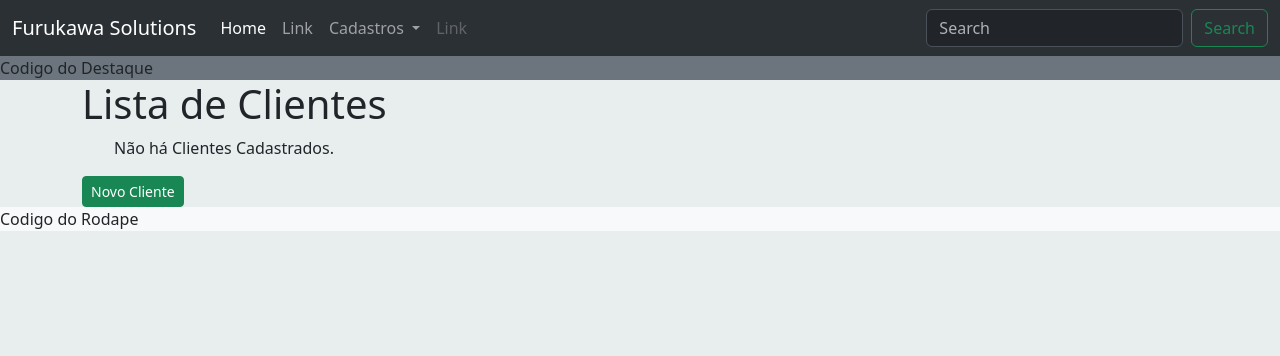
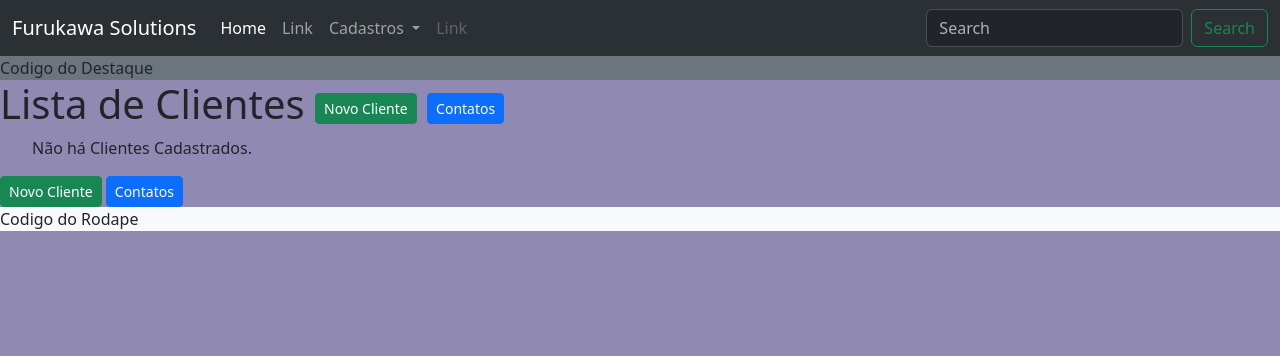
Before and after one commit to diegofurukawa/Django_Cleiton, a Django app: page / in a window 1280 px wide. Shown: the top 356 px of the page. Run offline with Django 4.2, Linux system fonts and the light colour scheme; data that the repository does not hold is empty.

Commit message:
Alterados

```diff
--- a/furukawa/templates/default.html
+++ b/furukawa/templates/default.html
@@ -70,9 +70,7 @@
         {% endblock  %}
 
         <!-- Codigo do Destaque -->
-        <div class="container">
-            {% block content %}{% endblock content %}
-        </div>
+        {% block content %}{% endblock content %}
 
         <!-- Codigo do Destaque -->
         {% block rodape %}
--- a/furukawa/templates/furukawa/contact_confirm_delete.html
+++ b/furukawa/templates/furukawa/contact_confirm_delete.html
@@ -5,11 +5,12 @@
 {% endblock page_title %}
 
 {% block content %}
+    <div class="container">
         <h1>
             Excluir Contato?
         </h1>
 
-    <p> Tem certeza que deseja excluir o Contato <strong> {{ contact.cName}} </strong> ?</p>
+        <p> Tem certeza que deseja excluir o Contato <strong> {{ contact.cName }} </strong> ?</p>
 
         <form method="POST">
             {% csrf_token %}
@@ -17,4 +18,5 @@
             <button type="submit" class="btn btn-danger btn-sm">Excluir</button>
             <a href="{% url 'contact_list' %}" class="btn btn-primary btn-sm">Cancelar</a>
         </form>
+    </div>
 {% endblock content %}
--- a/furukawa/templates/furukawa/contact_form.html
+++ b/furukawa/templates/furukawa/contact_form.html
@@ -10,6 +10,7 @@
 {% endblock page_title %}
 
 {% block content %}
+<div class="container">
     {% if contact.pk %}
         <h1> Editar Contato </h1>
     {% else %}
@@ -24,6 +25,5 @@
         <button type="submit" class="btn btn-success"> <strong> Salvar </strong> </button>
         <a href="{% url 'contact_list' %}" class="btn btn-danger">Cancelar</a>
     </form>
-
-
+</div>
 {% endblock content %}
--- a/furukawa/templates/furukawa/customer_confirm_delete.html
+++ b/furukawa/templates/furukawa/customer_confirm_delete.html
@@ -5,11 +5,12 @@
 {% endblock page_title %}
 
 {% block content %}
+<div class="container">
     <h1>
         Excluir Cliente?
     </h1>
 
-    <p> Tem certeza que deseja excluir o Cliente <strong> {{ customer.cName}} </strong> ?</p>
+    <p> Tem certeza que deseja excluir o Cliente <strong> {{ customer.cCustomerShortName }} </strong> ?</p>
 
     <form method="POST">
         {% csrf_token %}
@@ -17,4 +18,5 @@
         <button type="submit" class="btn btn-danger btn-sm">Excluir</button>
         <a href="{% url 'customer_list' %}" class="btn btn-primary btn-sm">Cancelar</a>
     </form>
+</div>
 {% endblock content %}
--- a/furukawa/templates/furukawa/customer_form.html
+++ b/furukawa/templates/furukawa/customer_form.html
@@ -9,7 +9,9 @@
     {% endif %}
 {% endblock page_title %}
 
+
 {% block content %}
+    <div class="container">
         {% if customer.pk %}
             <h1> Editar Cliente </h1>
         {% else %}
@@ -25,5 +27,5 @@
             <a href="{% url 'customer_list' %}" class="btn btn-danger">Cancelar</a>
         </form>
 
-
+    </div>
 {% endblock content %}
--- a/furukawa/templates/furukawa/customer_list.html
+++ b/furukawa/templates/furukawa/customer_list.html
@@ -3,9 +3,12 @@
 {% block page_title %}Lista de Clientes{% endblock page_title %}
 
 {% block content %}
-  <h1> Lista de Clientes </h1>
+<div class="table-responsive-xxl">
+  <h1> Lista de Clientes
+    <a href="{% url 'customer_create' %}" class="btn btn-success btn-sm">Novo Cliente</a>
+    <a href="{% url 'contact_list' %}" class="btn btn-primary btn-sm">Contatos</a>
+  </h1>
   {% if customer_list %}
-    <div class="table-responsive-sm">
       <table class="table table-striped-columns table-hover">
           <thead>
             <tr>
@@ -52,17 +55,20 @@
 
                       <a href="{% url 'customer_update' pk=customer.pk %}" class="btn btn-secondary btn-sm">Editar</a>
                       <a href="{% url 'customer_delete' pk=customer.pk %}" class="btn btn-danger btn-sm">Delete</a>
+                      <!--
                       <a href="{% url 'contact_list' %}" class="btn btn-primary btn-sm">Contatos</a>
-
+                      -->
                   </td>
               </tr>
               {% endfor %}
           </tbody>
       </table>
-    </div>
+
   {% else %}
     <ul> Não há Clientes Cadastrados. </ul>
   {% endif %}
 
   <a href="{% url 'customer_create' %}" class="btn btn-success btn-sm">Novo Cliente</a>
+  <a href="{% url 'contact_list' %}" class="btn btn-primary btn-sm">Contatos</a>
+</div>
 {% endblock content %}
--- a/furukawa/templates/furukawa/product_confirm_delete.html
+++ b/furukawa/templates/furukawa/product_confirm_delete.html
@@ -5,6 +5,7 @@
 {% endblock page_title %}
 
 {% block content %}
+<div class="container">
     <h1>
         Excluir Produto?
     </h1>
@@ -17,4 +18,5 @@
         <button type="submit" class="btn btn-danger btn-sm">Excluir</button>
         <a href="{% url 'product_list' %}" class="btn btn-primary btn-sm">Cancelar</a>
     </form>
+</div>
 {% endblock content %}
--- a/furukawa/templates/furukawa/product_form.html
+++ b/furukawa/templates/furukawa/product_form.html
@@ -10,6 +10,7 @@
 {% endblock page_title %}
 
 {% block content %}
+<div class="container">
     {% if product.pk %}
         <h1> Editar Produto </h1>
     {% else %}
@@ -24,6 +25,5 @@
         <button type="submit" class="btn btn-success"> <strong> Salvar </strong> </button>
         <a href="{% url 'product_list' %}" class="btn btn-danger">Cancelar</a>
     </form>
-
-
+</div>
 {% endblock content %}
--- a/furukawa/templates/furukawa/salesman_confirm_delete.html
+++ b/furukawa/templates/furukawa/salesman_confirm_delete.html
@@ -5,6 +5,7 @@
 {% endblock page_title %}
 
 {% block content %}
+<div class="container">
     <h1>
         Excluir Vendedor?
     </h1>
@@ -17,4 +18,5 @@
         <button type="submit" class="btn btn-danger btn-sm">Excluir</button>
         <a href="{% url 'salesman_list' %}" class="btn btn-primary btn-sm">Cancelar</a>
     </form>
+</div>
 {% endblock content %}
--- a/furukawa/templates/furukawa/salesman_form.html
+++ b/furukawa/templates/furukawa/salesman_form.html
@@ -10,6 +10,7 @@
 {% endblock page_title %}
 
 {% block content %}
+<div class="container">
     {% if salesman.pk %}
         <h1> Editar Vendedores </h1>
     {% else %}
@@ -24,6 +25,5 @@
         <button type="submit" class="btn btn-success"> <strong> Salvar </strong> </button>
         <a href="{% url 'salesman_list' %}" class="btn btn-danger">Cancelar</a>
     </form>
-
-
+</div>
 {% endblock content %}
--- a/furukawa/templates/furukawa/tax_confirm_delete.html
+++ b/furukawa/templates/furukawa/tax_confirm_delete.html
@@ -5,6 +5,7 @@
 {% endblock page_title %}
 
 {% block content %}
+<div class="container">
     <h1>
         Excluir Imposto?
     </h1>
@@ -17,4 +18,5 @@
         <button type="submit" class="btn btn-danger btn-sm">Excluir</button>
         <a href="{% url 'tax_list' %}" class="btn btn-primary btn-sm">Cancelar</a>
     </form>
+</div>
 {% endblock content %}
--- a/furukawa/templates/furukawa/tax_form.html
+++ b/furukawa/templates/furukawa/tax_form.html
@@ -10,6 +10,7 @@
 {% endblock page_title %}
 
 {% block content %}
+<div class="container">
     {% if tax.pk %}
         <h1> Editar Imposto </h1>
     {% else %}
@@ -24,6 +25,5 @@
         <button type="submit" class="btn btn-success"> <strong> Salvar </strong> </button>
         <a href="{% url 'tax_list' %}" class="btn btn-danger">Cancelar</a>
     </form>
-
-
+</div>
 {% endblock content %}
--- a/static/css/style.css
+++ b/static/css/style.css
@@ -1,4 +1,4 @@
 body{
-    background-color: rgb(232, 237, 238);
+    background-color: rgb(144, 138, 179);
     font-size: normal;
 }
--- a/static/scss/style.scss
+++ b/static/scss/style.scss
@@ -1,5 +1,11 @@
+$container-max-widths: (
+  sm: 540px,
+  md: 720px,
+  lg: 960px,
+  xl: 1140px,
+  xxl: 1320px
+);
 
-table{
 $table-cell-padding-y:        .5rem;
 $table-cell-padding-x:        .5rem;
 $table-cell-padding-y-sm:     .25rem;
@@ -37,4 +43,15 @@ table{
 $table-caption-color:         var(--#{$prefix}secondary-color);
 
 $table-bg-scale:              -80%;
-}
+
+
+$table-variants: (
+  "primary":    shift-color($primary, $table-bg-scale),
+  "secondary":  shift-color($secondary, $table-bg-scale),
+  "success":    shift-color($success, $table-bg-scale),
+  "info":       shift-color($info, $table-bg-scale),
+  "warning":    shift-color($warning, $table-bg-scale),
+  "danger":     shift-color($danger, $table-bg-scale),
+  "light":      $light,
+  "dark":       $dark,
+);
```
Also changed, not shown: furukawa/models.py (+34 -0 lines), furukawa/templates/furukawa/contact_list.html (+7 -7 lines), furukawa/templates/furukawa/product_list.html (+11 -5 lines), furukawa/templates/furukawa/salesman_list.html (+10 -7 lines), furukawa/templates/furukawa/tax_list.html (+8 -7 lines). Lines whose indentation alone changed are shown as unchanged.
